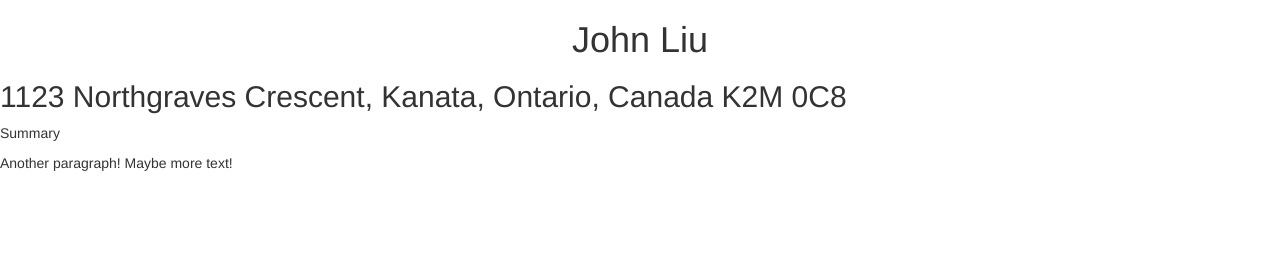
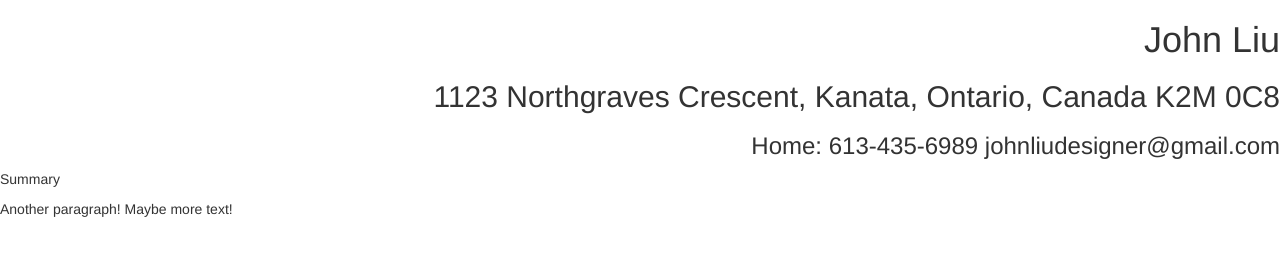
Before and after one commit to JohnLiuDeveloper/John-Resume, a plain HTML site: page index.html in a window 1280 px wide. Drawn offline with nearby package versions, Linux system fonts and the light colour scheme.

Commit message:
Update index.html

```diff
--- a/index.html
+++ b/index.html
@@ -9,8 +9,9 @@
   href="https://maxcdn.bootstrapcdn.com/bootstrap/3.3.4/css/bootstrap.min.css">
 </head>
 <body>
-  <h1 align=center>John Liu</h1>
-  <h2>1123 Northgraves Crescent, Kanata, Ontario, Canada K2M 0C8</h2>
+  <h1 align=right>John Liu</h1>
+  <h2 align=right>1123 Northgraves Crescent, Kanata, Ontario, Canada K2M 0C8</h2>
+    <h3 align=right>Home: 613-435-6989 johnliudesigner@gmail.com</h3>
   <p>Summary</p>
   <p>Another paragraph!  Maybe more text!</p>
 </body>
```
